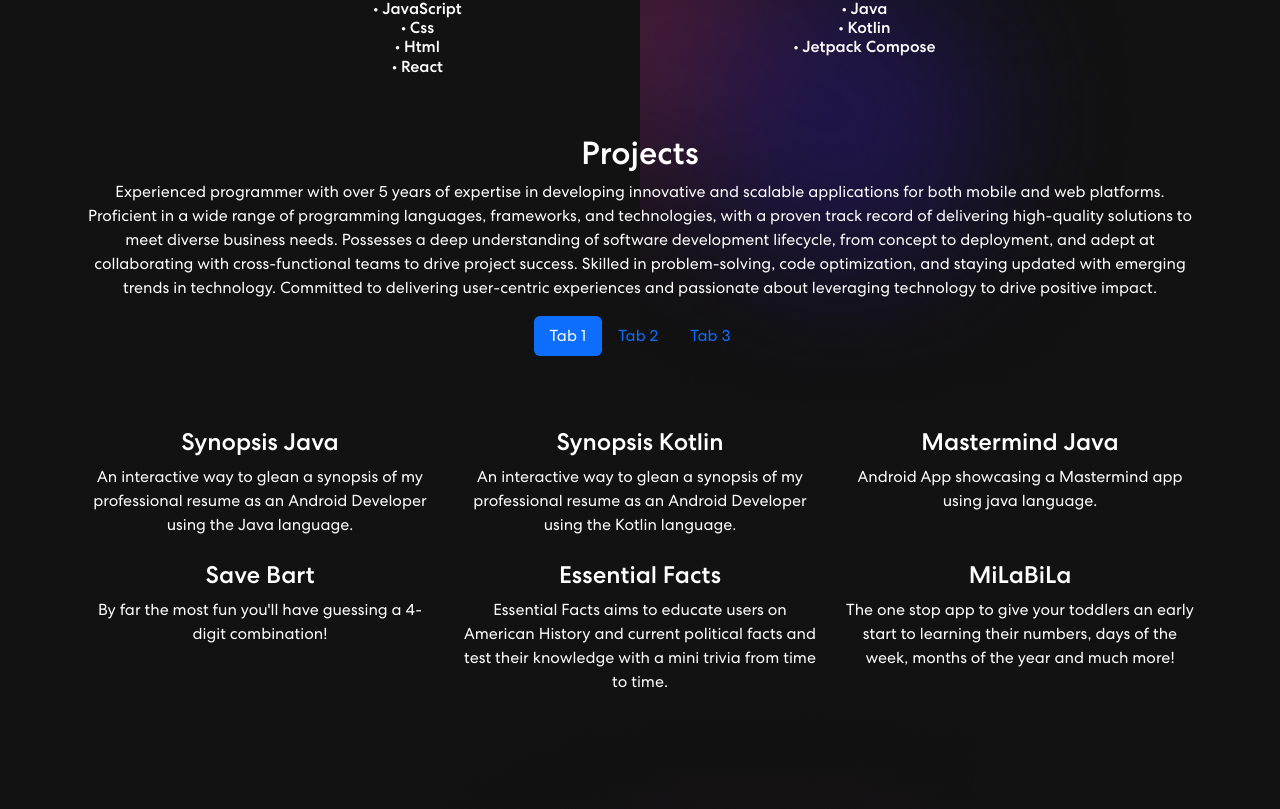
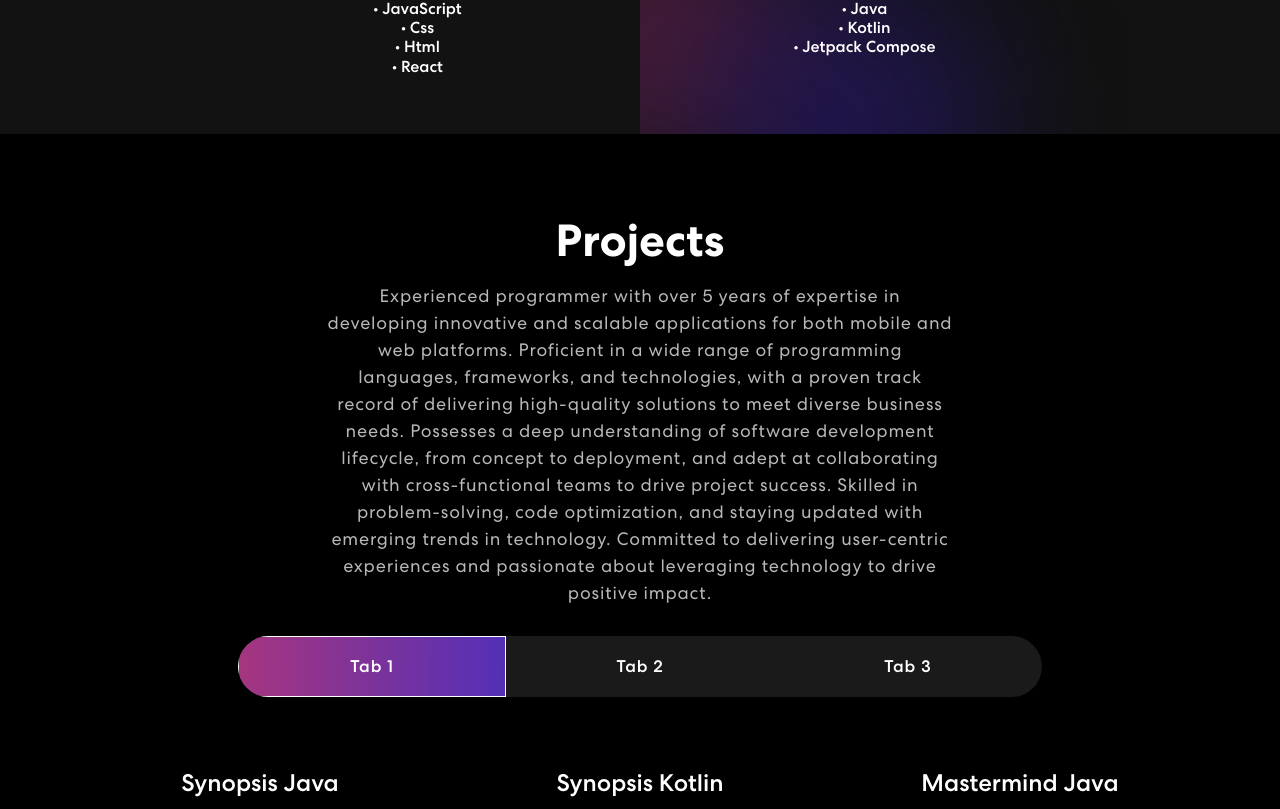
Before and after one commit to InquisitiveMindHasToKnow/SynopsisWeb, a React (Create React App) app: page / in a window 1280 px wide. Shown: the part 1408-2217 px from the top of the page. Built offline with nearby package versions, Linux system fonts and the light colour scheme.

Commit message:
Adds css for projects to App.css

```diff
--- a/src/App.css
+++ b/src/App.css
@@ -344,3 +344,129 @@
   width: 40%;
   z-index: -4;
 }
+
+/* Projects Css */
+.project {
+  padding: 80px 0;
+  position: relative;
+  background-color: black;
+}
+.project h2 {
+	font-size: 45px;
+	font-weight: 700;
+  text-align: center;
+}
+.project p {
+  color: #B8B8B8;
+  font-size: 18px;
+  letter-spacing: 0.8px;
+  line-height: 1.5em;
+  margin: 14px auto 30px auto;
+  text-align: center;
+  width: 56%;
+}
+.project .nav.nav-pills {
+  width: 72%;
+  margin: 0 auto;
+  border-radius: 50px;
+  background-color: rgb(255 255 255 / 10%);
+  overflow: hidden;
+}
+.project .nav.nav-pills .nav-item {
+  width: 33.33333%;
+}
+.project .nav.nav-pills .nav-link {
+  background-color: transparent;
+  border-radius: 0;
+  padding: 17px 0;
+  color: #fff;
+  width: 100%;
+  font-size: 17px;
+  letter-spacing: 0.8px;
+  font-weight: 500;
+  position: relative;
+  transition: 0.3s ease-in-out;
+  text-align: center;
+  z-index: 0;
+}
+.project .nav.nav-pills .nav-link::before {
+    content: "";
+    position: absolute;
+    width: 0;
+    height: 100%;
+    background: linear-gradient(90.21deg, #AA367C -5.91%, #4A2FBD 111.58%);
+    top: 0;
+    left: 0;
+    z-index: -1;
+    transition: 0.3s ease-in-out;
+}
+.project .nav.nav-pills .nav-link.active::before {
+    width: 100% !important;
+}
+.project .nav.nav-pills .nav-link.active {
+    border: 1px solid rgba(255, 255, 255, 1);
+}
+.nav-link#projects-tabs-tab-first {
+  border: 1px solid rgba(255, 255, 255, 0.5);
+  border-radius: 55px 0px 0px 55px;
+}
+.nav-link#projects-tabs-tab-second {
+  border-top: 1px solid rgba(255, 255, 255, 0.5);
+  border-bottom: 1px solid rgba(255, 255, 255, 0.5);
+}
+.nav-link#projects-tabs-tab-third {
+  border: 1px solid rgba(255, 255, 255, 0.5);
+  border-radius: 0 55px 55px 0;
+}
+.project-image-box {
+  position: relative;
+  border-radius: 30px;
+  overflow: hidden;
+  margin-bottom: 24px;
+}
+.project-image-box::before {
+  content: "";
+  background: linear-gradient(90.21deg, #AA367C -5.91%, #4A2FBD 111.58%);
+  opacity: 0.85;
+  position: absolute;
+  width: 100%;
+  height: 0;
+  transition: 0.4s ease-in-out;
+}
+.project-image-box:hover::before {
+  height: 100%;
+}
+.project-text {
+  position: absolute;
+  text-align: center;
+  top: 65%;
+  left: 50%;
+  transform: translate(-50%, -50%);
+  transition: 0.5s ease-in-out;
+  opacity: 0;
+  width: 100%;
+}
+.project-image-box:hover .project-text {
+  top: 50%;
+  opacity: 1;
+}
+.project-text h4 {
+  font-size: 30px;
+  font-weight: 700;
+  letter-spacing: 0.8px;
+  line-height: 1.1em;
+}
+.project-text span {
+  font-style: italic;
+  font-weight: 400;
+  font-size: 15px;
+  letter-spacing: 0.8px;
+}
+.background-image-right {
+  top: 20%;
+  position: absolute;
+  bottom: 0;
+  width: 35%;
+  right: 0;
+  z-index: -4;
+}
--- a/src/components/ProjectCard.js
+++ b/src/components/ProjectCard.js
@@ -4,9 +4,9 @@
 export const ProjectCard = ({ title, description, imageUrl}) => {
     return (
         <Col sm={6} md={4}>
-          <div className="project-image-box">
+          <div className="proj-imgbx">
                 <img src={imageUrl} />
-                <div className="project-text">
+                <div className="proj-txtx">
                     <h4> {title} </h4>
                     <span> {description} </span>
                 </div>
```
